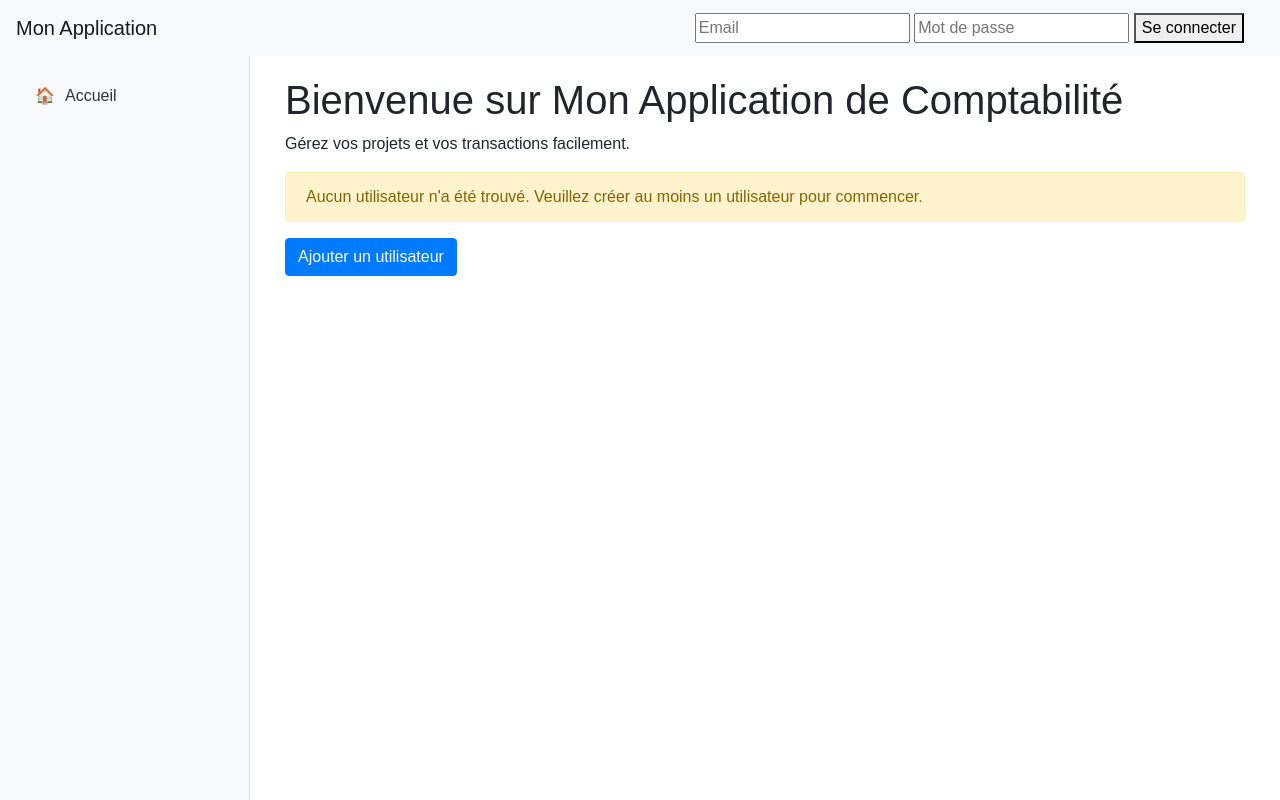
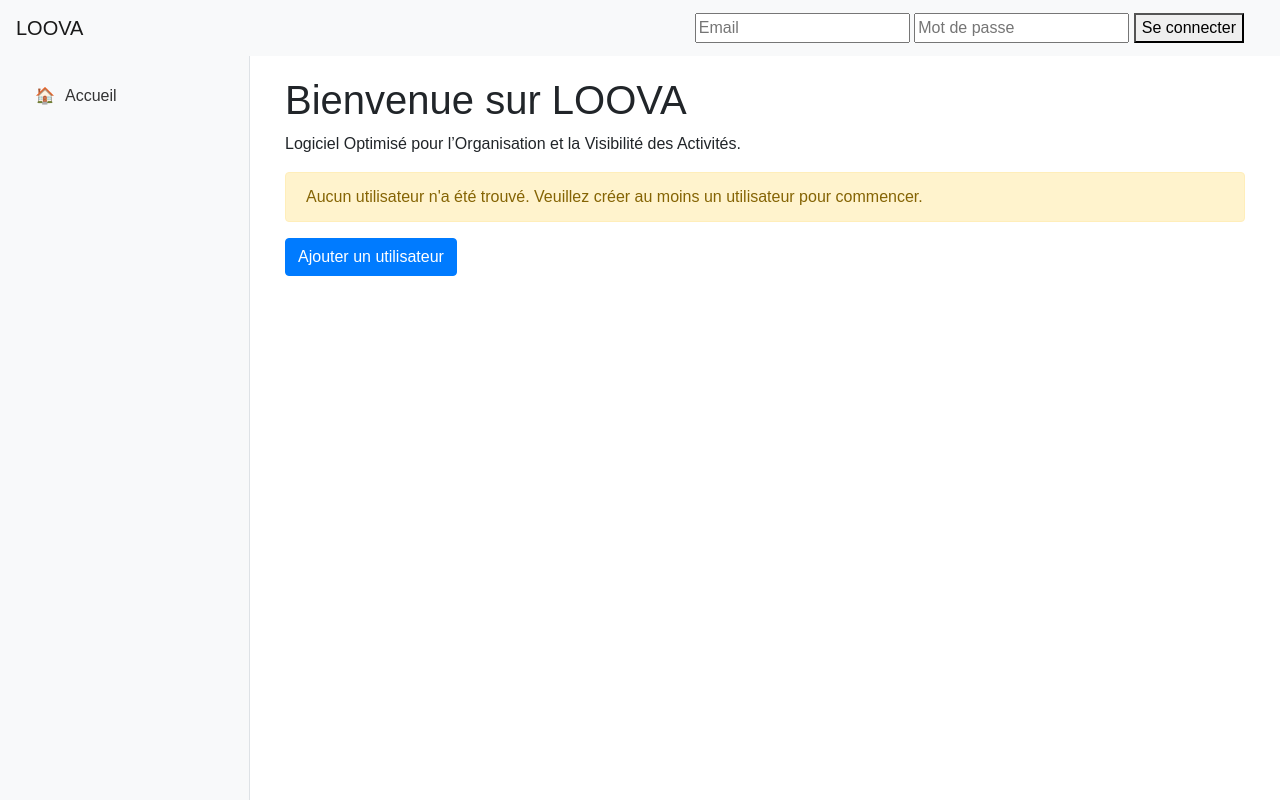
Before and after one commit to Iconoklaste/mon_compta_app, a Flask app: page / in a window 1280 px wide. Run offline with Flask 3, Linux system fonts and the light colour scheme; parts of the project's set-up code (start-up, migrations or seed data) failed here and were passed over; some libraries are stand-ins or nearby versions.

Commit message:
désignation commercial

```diff
--- a/templates/base.html
+++ b/templates/base.html
@@ -2,7 +2,7 @@
 <html lang="en">
 <head>
     <meta charset="UTF-8">
-    <title>Mon Application de Comptabilité</title>
+    <title>LOOVA – Logiciel Optimisé pour l’Organisation et la Visibilité des Activités</title>
     <link rel="stylesheet" href="https://stackpath.bootstrapcdn.com/bootstrap/4.5.2/css/bootstrap.min.css">
     <link rel="stylesheet" href="{{ url_for('static', filename='styles.css') }}">
 
@@ -12,7 +12,7 @@
 </head>
 <body>
     <nav class="navbar navbar-expand-lg navbar-light bg-light">
-        <a class="navbar-brand" href="{{ url_for('users.index') }}">Mon Application</a>
+        <a class="navbar-brand" href="{{ url_for('users.index') }}">LOOVA</a>
         <button class="navbar-toggler" type="button" data-toggle="collapse" data-target="#navbarNav" aria-controls="navbarNav" aria-expanded="false" aria-label="Toggle navigation">
             <span class="navbar-toggler-icon"></span>
         </button>
--- a/templates/index.html
+++ b/templates/index.html
@@ -2,8 +2,8 @@
 {% extends 'base.html' %}
 
 {% block content %}
-    <h1>Bienvenue sur Mon Application de Comptabilité</h1>
-    <p>Gérez vos projets et vos transactions facilement.</p>
+    <h1>Bienvenue sur LOOVA</h1>
+    <p>Logiciel Optimisé pour l’Organisation et la Visibilité des Activités.</p>
     {% if session['user_id'] %}
         <div class="row">
             <div class="col-md-6">
```
